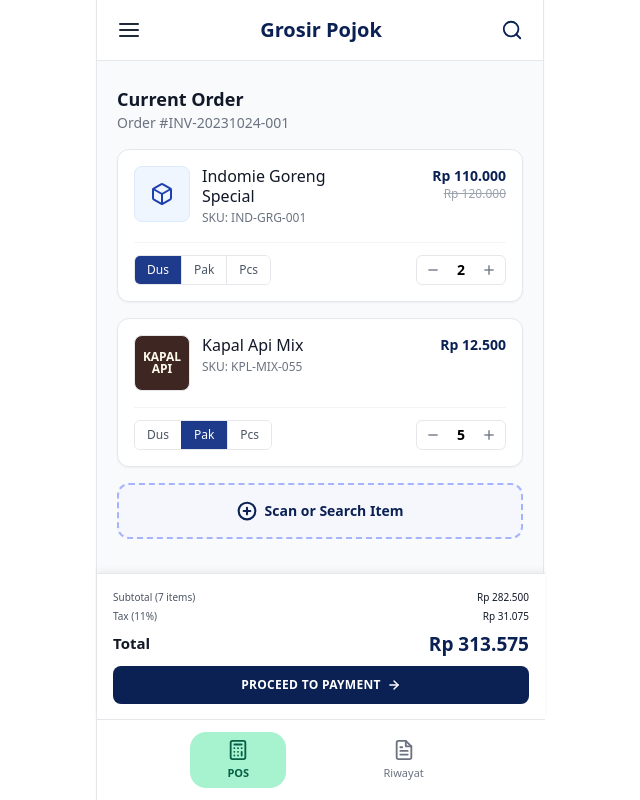
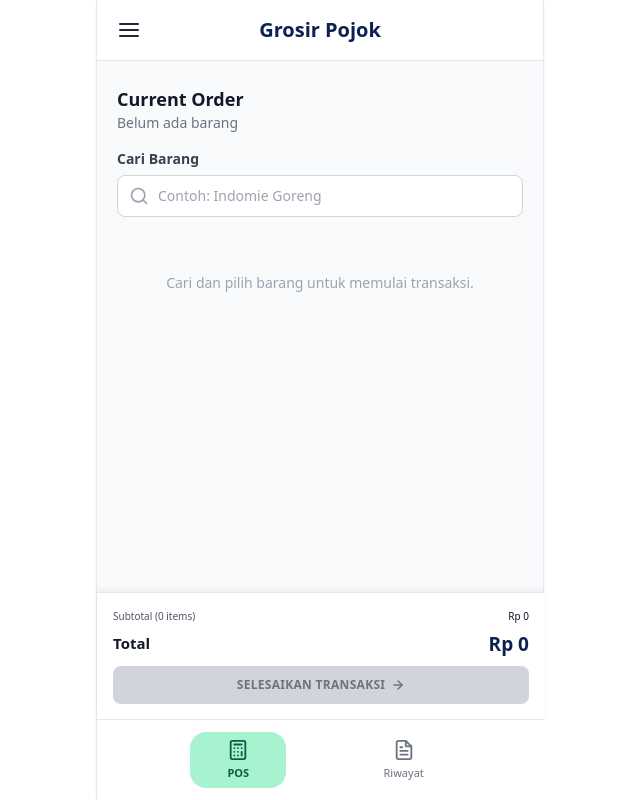
Before and after one commit to MuhammadFauzi27/grosir-pojok-fe, a React (Vite) app: page /kasir in a window 1280 px wide. Shown: the whole page, without its empty margins (320-960 px from the left). Built offline with nearby package versions, Linux system fonts and the light colour scheme.

Commit message:
fix halaman pos

```diff
--- a/src/pages/landing-page/kasir.jsx
+++ b/src/pages/landing-page/kasir.jsx
@@ -1,11 +1,216 @@
-import React from 'react';
+import React, { useState, useEffect, useRef, useCallback } from 'react';
 import { useNavigate } from 'react-router-dom';
+import api from '../../services/api';
 
 export const KasirPage = () => {
   const navigate = useNavigate();
 
+  // ----- Data pegawai (kasir) yang sedang login -----
+  const pegawai = (() => {
+    try {
+      return JSON.parse(localStorage.getItem('pegawai')) || null;
+    } catch {
+      return null;
+    }
+  })();
+
+  // ----- State pencarian barang -----
+  const [searchTerm, setSearchTerm] = useState('');
+  const [searchResults, setSearchResults] = useState([]);
+  const [searchLoading, setSearchLoading] = useState(false);
+  const [showDropdown, setShowDropdown] = useState(false);
+  const searchWrapperRef = useRef(null);
+  const debounceRef = useRef(null);
+
+  // ----- State keranjang (current order) -----
+  const [cartItems, setCartItems] = useState([]);
+
+  // ----- State proses checkout -----
+  const [isProcessing, setIsProcessing] = useState(false);
+  const [errorMsg, setErrorMsg] = useState('');
+
+  // Tutup dropdown jika klik di luar area search
+  useEffect(() => {
+    const handleClickOutside = (e) => {
+      if (searchWrapperRef.current && !searchWrapperRef.current.contains(e.target)) {
+        setShowDropdown(false);
+      }
+    };
+    document.addEventListener('mousedown', handleClickOutside);
+    return () => document.removeEventListener('mousedown', handleClickOutside);
+  }, []);
+
+  // Normalisasi berbagai kemungkinan bentuk response API menjadi array
+  const normalizeToArray = (raw) => {
+    if (Array.isArray(raw)) return raw;
+    if (raw && Array.isArray(raw.data)) return raw.data;
+    if (raw && Array.isArray(raw.items)) return raw.items;
+    return [];
+  };
+
+  // Ambil data barang sesuai kontrak GET /barang?search=
+  // Response sudah lengkap (nama_barang, kategori, harga_barang,
+  // nama_satuan, jumlah_stok) dalam satu request, dibungkus { data: [...] }.
+  const fetchBarang = useCallback(async (term) => {
+    setSearchLoading(true);
+    setErrorMsg('');
+    try {
+      const response = await api.get('/barang', {
+        params: term ? { search: term } : {},
+      });
+      const barangList = normalizeToArray(response.data);
+
+      const mapped = barangList.map((barang) => ({
+        id_barang: barang.id_barang,
+        nama_barang: barang.nama_barang,
+        kategori: barang.kategori,
+        id_satuan: barang.id_satuan,
+        nama_satuan: barang.nama_satuan,
+        harga_barang: Number(barang.harga_barang) || 0,
+        jumlah_stok: barang.jumlah_stok,
+      }));
+
+      setSearchResults(mapped);
+    } catch (error) {
+      console.error('Gagal mengambil data barang:', error);
+      setErrorMsg('Gagal memuat data barang.');
+      setSearchResults([]);
+    } finally {
+      setSearchLoading(false);
+    }
+  }, []);
+
+  // Debounce input pencarian nama barang
+  const handleSearchChange = (e) => {
+    const value = e.target.value;
+    setSearchTerm(value);
+    setShowDropdown(true);
+
+    if (debounceRef.current) clearTimeout(debounceRef.current);
+    debounceRef.current = setTimeout(() => {
+      fetchBarang(value);
+    }, 350);
+  };
+
+  const handleSearchFocus = () => {
+    setShowDropdown(true);
+    if (searchResults.length === 0) {
+      fetchBarang(searchTerm);
+    }
+  };
+
+  // Tambah barang hasil pencarian ke current order
+  const handleAddItem = (stokItem) => {
+    let stokPenuh = false;
+    setCartItems((prev) => {
+      const existing = prev.find((item) => item.id_barang === stokItem.id_barang);
+      if (existing) {
+        const batasStok = Number(existing.jumlah_stok) || 0;
+        if (existing.jumlah_per_barang >= batasStok) {
+          stokPenuh = true;
+          return prev;
+        }
+        return prev.map((item) =>
+          item.id_barang === stokItem.id_barang
+            ? { ...item, jumlah_per_barang: item.jumlah_per_barang + 1 }
+            : item
+        );
+      }
+      return [
+        ...prev,
+        {
+          id_barang: stokItem.id_barang,
+          nama_barang: stokItem.nama_barang,
+          kategori: stokItem.kategori,
+          id_satuan: stokItem.id_satuan,
+          nama_satuan: stokItem.nama_satuan,
+          harga_barang: stokItem.harga_barang,
+          jumlah_stok: stokItem.jumlah_stok,
+          jumlah_per_barang: 1,
+        },
+      ];
+    });
+    setSearchTerm('');
+    setSearchResults([]);
+    setShowDropdown(false);
+    if (stokPenuh) {
+      setErrorMsg(`Stok ${stokItem.nama_barang} hanya tersedia ${stokItem.jumlah_stok}, sudah mencapai batas.`);
+    }
+  };
+
+  // Tombol tambah (+) dibatasi maksimal sebesar jumlah_stok barang tsb,
+  // tidak peduli berapa pun nilai stoknya (20, 50, dst).
+  const handleIncrease = (id_barang) => {
+    setCartItems((prev) =>
+      prev.map((item) => {
+        if (item.id_barang !== id_barang) return item;
+        const batasStok = Number(item.jumlah_stok) || 0;
+        if (item.jumlah_per_barang >= batasStok) return item;
+        return { ...item, jumlah_per_barang: item.jumlah_per_barang + 1 };
+      })
+    );
+  };
+
+  const handleDecrease = (id_barang) => {
+    setCartItems((prev) =>
+      prev
+        .map((item) =>
+          item.id_barang === id_barang
+            ? { ...item, jumlah_per_barang: item.jumlah_per_barang - 1 }
+            : item
+        )
+        .filter((item) => item.jumlah_per_barang > 0)
+    );
+  };
+
+  const handleRemoveItem = (id_barang) => {
+    setCartItems((prev) => prev.filter((item) => item.id_barang !== id_barang));
+  };
+
+  // Total sesuai harga asli, tanpa pajak
+  const subtotal = cartItems.reduce(
+    (sum, item) => sum + item.harga_barang * item.jumlah_per_barang,
+    0
+  );
+  const totalItemCount = cartItems.reduce((sum, item) => sum + item.jumlah_per_barang, 0);
+
+  const formatRupiah = (value) => `Rp ${Number(value || 0).toLocaleString('id-ID')}`;
+
+  // Checkout sesuai kontrak POST /penjualan
+  const handleCheckout = async () => {
+    if (cartItems.length === 0) {
+      setErrorMsg('Belum ada barang di keranjang.');
+      return;
+    }
+
+    setIsProcessing(true);
+    setErrorMsg('');
+    try {
+      const payload = {
+        username: pegawai?.username,
+        items: cartItems.map((item) => ({
+          id_barang: item.id_barang,
+          jumlah_per_barang: item.jumlah_per_barang,
+        })),
+      };
+
+      const response = await api.post('/penjualan', payload);
+
+      setCartItems([]);
+      navigate('/nota-kasir', { state: { penjualan: response.data } });
+    } catch (error) {
+      console.error('Gagal memproses transaksi:', error);
+      if (error.response && error.response.data && error.response.data.message) {
+        setErrorMsg(error.response.data.message);
+      } else {
+        setErrorMsg('Transaksi gagal. Periksa kembali stok barang.');
+      }
+    } finally {
+      setIsProcessing(false);
+    }
+  };
+
   return (
-    // pb-[250px] disesuaikan untuk ruang scroll yang lebih pas
     <div className="min-h-screen bg-slate-50 font-sans max-w-md mx-auto relative shadow-sm border-x border-gray-200 pb-[250px]">
 
       {/* Header Kasir */}
@@ -16,116 +221,172 @@
           </svg>
         </button>
         <h1 className="text-xl font-bold text-[#0b2154]">Grosir Pojok</h1>
-        <button className="text-[#0b2154]">
-          <svg width="22" height="22" viewBox="0 0 24 24" fill="none" stroke="currentColor" strokeWidth="2" strokeLinecap="round" strokeLinejoin="round">
-            <circle cx="11" cy="11" r="8" /><line x1="21" x2="16.65" y1="21" y2="16.65" />
-          </svg>
-        </button>
+        <div className="w-6" />
       </div>
 
       {/* Info Order */}
       <div className="px-5 pt-6 pb-4">
         <h2 className="text-lg font-bold text-gray-900">Current Order</h2>
-        <p className="text-sm text-gray-500">Order #INV-20231024-001</p>
+        <p className="text-sm text-gray-500">
+          {cartItems.length > 0 ? `${totalItemCount} item dalam keranjang` : 'Belum ada barang'}
+        </p>
       </div>
+
+      {/* Input Search Nama Barang */}
+      <div className="px-5 pb-4" ref={searchWrapperRef}>
+        <label className="block text-sm font-semibold text-gray-700 mb-1.5">Cari Barang</label>
+        <div className="relative">
+          <div className="absolute inset-y-0 left-0 pl-3 flex items-center pointer-events-none text-gray-400">
+            <svg width="20" height="20" viewBox="0 0 24 24" fill="none" stroke="currentColor" strokeWidth="2" strokeLinecap="round" strokeLinejoin="round">
+              <circle cx="11" cy="11" r="8" /><line x1="21" x2="16.65" y1="21" y2="16.65" />
+            </svg>
+          </div>
+          <input
+            type="text"
+            value={searchTerm}
+            onChange={handleSearchChange}
+            onFocus={handleSearchFocus}
+            placeholder="Contoh: Indomie Goreng"
+            className="block w-full pl-10 pr-3 py-2.5 border border-gray-300 rounded-lg focus:outline-none focus:ring-1 focus:ring-[#0b2154] focus:border-[#0b2154] text-sm"
+          />
+
+          {/* Dropdown hasil pencarian */}
+          {showDropdown && (
+            <div className="absolute left-0 right-0 mt-1 bg-white border border-gray-200 rounded-lg shadow-lg max-h-64 overflow-y-auto z-20">
+              {searchLoading && (
+                <div className="px-4 py-3 text-sm text-gray-500">Mencari barang...</div>
+              )}
+              {!searchLoading && (!Array.isArray(searchResults) || searchResults.length === 0) && (
+                <div className="px-4 py-3 text-sm text-gray-500">Barang tidak ditemukan.</div>
+              )}
+              {!searchLoading &&
+                Array.isArray(searchResults) &&
+                searchResults.map((item) => (
+                  <button
+                    key={`${item.id_barang}-${item.id_satuan}`}
+                    onClick={() => handleAddItem(item)}
+                    className="w-full text-left px-4 py-3 hover:bg-blue-50/60 border-b last:border-b-0 border-gray-100 flex justify-between items-center"
+                  >
+                    <div>
+                      <p className="text-sm font-medium text-gray-900">{item.nama_barang}</p>
+                      <p className="text-xs text-gray-500">
+                        {item.kategori} • Stok {item.jumlah_stok} {item.nama_satuan}
+                      </p>
+                    </div>
+                    <span className="text-sm font-bold text-[#0b2154] shrink-0 ml-3">
+                      {formatRupiah(item.harga_barang)}
+                    </span>
+                  </button>
+                ))}
+            </div>
+          )}
+        </div>
+      </div>
+
+      {/* Pesan Error */}
+      {errorMsg && (
+        <div className="mx-5 mb-4 p-3 bg-red-50 text-red-600 text-sm rounded-md border border-red-200 text-center">
+          {errorMsg}
+        </div>
+      )}
 
       {/* List Pesanan */}
       <div className="px-5 space-y-4">
+        {cartItems.length === 0 && (
+          <div className="text-center py-10 text-gray-400 text-sm">
+            Cari dan pilih barang untuk memulai transaksi.
+          </div>
+        )}
 
-        {/* Item 1 */}
-        <div className="bg-white rounded-xl border border-gray-200 p-4 shadow-sm">
+        {cartItems.map((item) => (
+          <div key={item.id_barang} className="bg-white rounded-xl border border-gray-200 p-4 shadow-sm">
             <div className="flex justify-between items-start mb-4">
               <div className="flex gap-3">
-              <div className="w-14 h-14 bg-blue-50 rounded-lg border border-blue-100 flex items-center justify-center text-blue-800">
+                <div className="w-14 h-14 bg-blue-50 rounded-lg border border-blue-100 flex items-center justify-center text-blue-800 shrink-0">
                   <svg width="24" height="24" viewBox="0 0 24 24" fill="none" stroke="currentColor" strokeWidth="2" strokeLinecap="round" strokeLinejoin="round">
                     <path d="M21 8a2 2 0 0 0-1-1.73l-7-4a2 2 0 0 0-2 0l-7 4A2 2 0 0 0 3 8v8a2 2 0 0 0 1 1.73l7 4a2 2 0 0 0 2 0l7-4A2 2 0 0 0 21 16Z" /><path d="m3.3 7 8.7 5 8.7-5" /><path d="M12 22V12" />
                   </svg>
                 </div>
                 <div>
-                <h3 className="font-medium text-gray-900 leading-tight">Indomie Goreng<br/>Special</h3>
-                <p className="text-xs text-gray-500 mt-1">SKU: IND-GRG-001</p>
+                  <h3 className="font-medium text-gray-900 leading-tight">{item.nama_barang}</h3>
+                  <p className="text-xs text-gray-500 mt-1">{item.kategori}</p>
+                  <p className="text-xs text-gray-500 mt-0.5">
+                    Satuan: <span className="font-medium text-gray-700">{item.nama_satuan}</span>
+                  </p>
+                  <p className="text-xs text-gray-500 mt-0.5">
+                    Stok tersedia: <span className="font-medium text-gray-700">{item.jumlah_stok}</span>
+                  </p>
                 </div>
               </div>
               <div className="text-right">
-              <p className="font-bold text-[#0b2154] text-sm">Rp 110.000</p>
-              <p className="text-xs text-gray-400 line-through">Rp 120.000</p>
+                <p className="font-bold text-[#0b2154] text-sm">{formatRupiah(item.harga_barang)}</p>
               </div>
             </div>
             <div className="border-t border-gray-100 pt-3 flex justify-between items-center">
-            <div className="flex rounded-md overflow-hidden border border-gray-200 text-xs font-medium">
-              <button className="bg-[#1e3a8a] text-white px-3 py-1.5">Dus</button>
-              <button className="bg-white text-gray-600 px-3 py-1.5 border-l border-r border-gray-200">Pak</button>
-              <button className="bg-white text-gray-600 px-3 py-1.5">Pcs</button>
-            </div>
+              <button
+                onClick={() => handleRemoveItem(item.id_barang)}
+                className="text-xs font-medium text-red-500 hover:text-red-700 flex items-center gap-1"
+              >
+                <svg width="14" height="14" viewBox="0 0 24 24" fill="none" stroke="currentColor" strokeWidth="2" strokeLinecap="round" strokeLinejoin="round">
+                  <path d="M3 6h18" /><path d="M8 6V4a2 2 0 0 1 2-2h4a2 2 0 0 1 2 2v2" /><path d="M19 6l-1 14a2 2 0 0 1-2 2H8a2 2 0 0 1-2-2L5 6" />
+                </svg>
+                Hapus
+              </button>
               <div className="flex items-center gap-3 border border-gray-200 rounded-md px-2 py-1">
-              <button className="text-gray-500 hover:text-gray-900"><svg width="16" height="16" viewBox="0 0 24 24" fill="none" stroke="currentColor" strokeWidth="2"><line x1="5" y1="12" x2="19" y2="12"/></svg></button>
-              <span className="font-semibold text-sm w-4 text-center">2</span>
-              <button className="text-gray-500 hover:text-gray-900"><svg width="16" height="16" viewBox="0 0 24 24" fill="none" stroke="currentColor" strokeWidth="2"><line x1="12" y1="5" x2="12" y2="19"/><line x1="5" y1="12" x2="19" y2="12"/></svg></button>
+                <button
+                  onClick={() => handleDecrease(item.id_barang)}
+                  className="text-gray-500 hover:text-gray-900"
+                >
+                  <svg width="16" height="16" viewBox="0 0 24 24" fill="none" stroke="currentColor" strokeWidth="2"><line x1="5" y1="12" x2="19" y2="12" /></svg>
+                </button>
+                <span className="font-semibold text-sm w-4 text-center">{item.jumlah_per_barang}</span>
+                <button
+                  onClick={() => handleIncrease(item.id_barang)}
+                  disabled={item.jumlah_per_barang >= (Number(item.jumlah_stok) || 0)}
+                  title={
+                    item.jumlah_per_barang >= (Number(item.jumlah_stok) || 0)
+                      ? 'Jumlah sudah mencapai batas stok'
+                      : 'Tambah jumlah'
+                  }
+                  className={
+                    item.jumlah_per_barang >= (Number(item.jumlah_stok) || 0)
+                      ? 'text-gray-300 cursor-not-allowed'
+                      : 'text-gray-500 hover:text-gray-900'
+                  }
+                >
+                  <svg width="16" height="16" viewBox="0 0 24 24" fill="none" stroke="currentColor" strokeWidth="2"><line x1="12" y1="5" x2="12" y2="19" /><line x1="5" y1="12" x2="19" y2="12" /></svg>
+                </button>
               </div>
             </div>
           </div>
-
-        {/* Item 2 */}
-        <div className="bg-white rounded-xl border border-gray-200 p-4 shadow-sm">
-          <div className="flex justify-between items-start mb-4">
-            <div className="flex gap-3">
-              <div className="w-14 h-14 bg-[#3E2723] rounded-lg border border-gray-200 flex items-center justify-center text-amber-50">
-                <span className="font-bold text-xs text-center leading-none">KAPAL<br/>API</span>
-              </div>
-              <div>
-                <h3 className="font-medium text-gray-900 leading-tight">Kapal Api Mix</h3>
-                <p className="text-xs text-gray-500 mt-1">SKU: KPL-MIX-055</p>
-              </div>
-            </div>
-            <div className="text-right">
-              <p className="font-bold text-[#0b2154] text-sm">Rp 12.500</p>
-            </div>
-          </div>
-          <div className="border-t border-gray-100 pt-3 flex justify-between items-center">
-            <div className="flex rounded-md overflow-hidden border border-gray-200 text-xs font-medium">
-              <button className="bg-white text-gray-600 px-3 py-1.5">Dus</button>
-              <button className="bg-[#1e3a8a] text-white px-3 py-1.5 border-l border-r border-[#1e3a8a]">Pak</button>
-              <button className="bg-white text-gray-600 px-3 py-1.5 border-l border-gray-200">Pcs</button>
-            </div>
-            <div className="flex items-center gap-3 border border-gray-200 rounded-md px-2 py-1">
-              <button className="text-gray-500 hover:text-gray-900"><svg width="16" height="16" viewBox="0 0 24 24" fill="none" stroke="currentColor" strokeWidth="2"><line x1="5" y1="12" x2="19" y2="12"/></svg></button>
-              <span className="font-semibold text-sm w-4 text-center">5</span>
-              <button className="text-gray-500 hover:text-gray-900"><svg width="16" height="16" viewBox="0 0 24 24" fill="none" stroke="currentColor" strokeWidth="2"><line x1="12" y1="5" x2="12" y2="19"/><line x1="5" y1="12" x2="19" y2="12"/></svg></button>
-            </div>
-          </div>
-        </div>
-
-        {/* Tombol Scan or Search Item */}
-        <button className="w-full mt-2 flex items-center justify-center gap-2 py-4 border-2 border-dashed border-[#a5b4fc] bg-indigo-50/30 rounded-xl text-[#0b2154] font-bold text-sm hover:bg-indigo-50 transition-colors">
-          <svg width="20" height="20" viewBox="0 0 24 24" fill="none" stroke="currentColor" strokeWidth="2.5" strokeLinecap="round" strokeLinejoin="round">
-            <circle cx="12" cy="12" r="10"/><line x1="12" y1="8" x2="12" y2="16"/><line x1="8" y1="12" x2="16" y2="12"/>
-          </svg>
-          Scan or Search Item
-        </button>
+        ))}
       </div>
 
       {/* Floating Summary & Payment Button (Tetap Fixed) */}
       <div className="fixed bottom-20 left-0 w-full max-w-md mx-auto sm:left-auto bg-white border-t border-gray-200 p-4 z-20 shadow-[0_-4px_6px_-1px_rgba(0,0,0,0.05)]">
-        <div className="flex justify-between items-center text-[10px] text-gray-600 mb-1">
-          <span>Subtotal (7 items)</span>
-          <span className="font-medium text-gray-900">Rp 282.500</span>
-        </div>
         <div className="flex justify-between items-center text-[10px] text-gray-600 mb-2">
-          <span>Tax (11%)</span>
-          <span className="font-medium text-gray-900">Rp 31.075</span>
+          <span>Subtotal ({totalItemCount} items)</span>
+          <span className="font-medium text-gray-900">{formatRupiah(subtotal)}</span>
         </div>
         <div className="flex justify-between items-end mb-3">
           <span className="font-bold text-[15px] text-gray-900">Total</span>
-          <span className="font-bold text-[19px] text-[#0b2154] leading-none">Rp 313.575</span>
+          <span className="font-bold text-[19px] text-[#0b2154] leading-none">{formatRupiah(subtotal)}</span>
         </div>
         <button
-          onClick={() => navigate('/nota-kasir')}
-          className="w-full bg-[#0b2154] text-white py-2.5 rounded-lg font-bold text-[12px] uppercase tracking-wide flex items-center justify-center gap-1.5 hover:bg-blue-900 transition-colors"
+          onClick={handleCheckout}
+          disabled={isProcessing || cartItems.length === 0}
+          className={`w-full py-2.5 rounded-lg font-bold text-[12px] uppercase tracking-wide flex items-center justify-center gap-1.5 transition-colors ${
+            isProcessing || cartItems.length === 0
+              ? 'bg-gray-300 text-gray-500 cursor-not-allowed'
+              : 'bg-[#0b2154] text-white hover:bg-blue-900'
+          }`}
         >
-          Proceed to Payment
+          {isProcessing ? 'Memproses...' : 'Selesaikan Transaksi'}
+          {!isProcessing && (
             <svg width="14" height="14" viewBox="0 0 24 24" fill="none" stroke="currentColor" strokeWidth="2.5" strokeLinecap="round" strokeLinejoin="round">
-            <path d="M5 12h14"/><path d="m12 5 7 7-7 7"/>
+              <path d="M5 12h14" /><path d="m12 5 7 7-7 7" />
             </svg>
+          )}
         </button>
       </div>
 
@@ -140,7 +401,7 @@
           </button>
           <button onClick={() => navigate('/riwayat-kasir')} className="flex flex-col items-center justify-center w-24 h-14 text-gray-500 hover:text-gray-900 transition-colors">
             <svg width="22" height="22" viewBox="0 0 24 24" fill="none" stroke="currentColor" strokeWidth="2" strokeLinecap="round" strokeLinejoin="round">
-              <path d="M14 2H6a2 2 0 0 0-2 2v16a2 2 0 0 0 2 2h12a2 2 0 0 0 2-2V8z"/><polyline points="14 2 14 8 20 8"/><line x1="16" x2="8" y1="13" y2="13"/><line x1="16" x2="8" y1="17" y2="17"/><polyline points="10 9 9 9 8 9"/>
+              <path d="M14 2H6a2 2 0 0 0-2 2v16a2 2 0 0 0 2 2h12a2 2 0 0 0 2-2V8z" /><polyline points="14 2 14 8 20 8" /><line x1="16" x2="8" y1="13" y2="13" /><line x1="16" x2="8" y1="17" y2="17" /><polyline points="10 9 9 9 8 9" />
             </svg>
             <span className="text-[11px] font-medium mt-1">Riwayat</span>
           </button>
```
Also changed, not shown: src/pages/landing-page/riwayatkasir.jsx (+1 -20 lines). Lines whose indentation alone changed are shown as unchanged.
